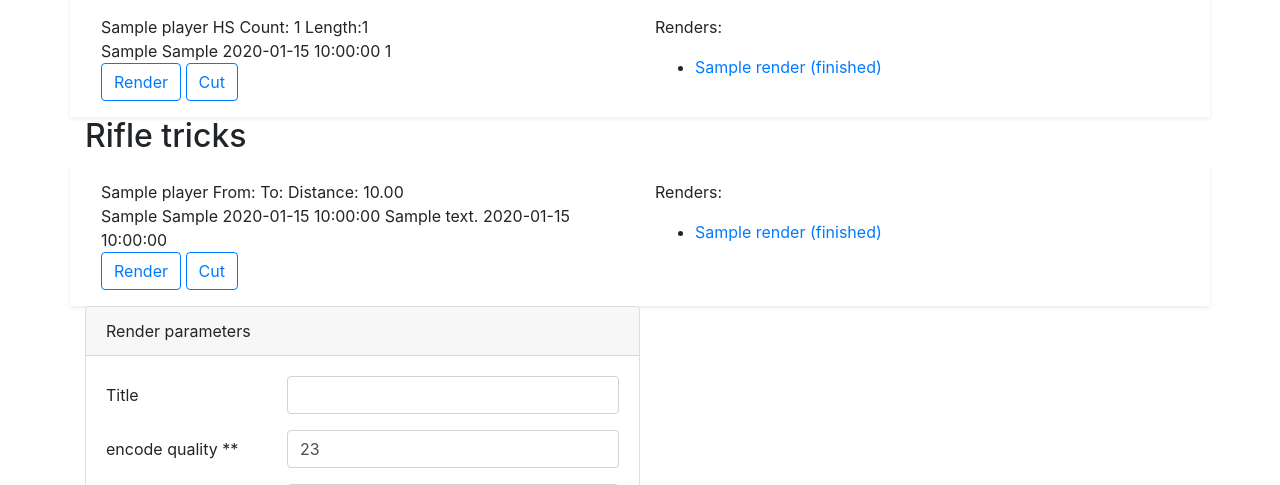
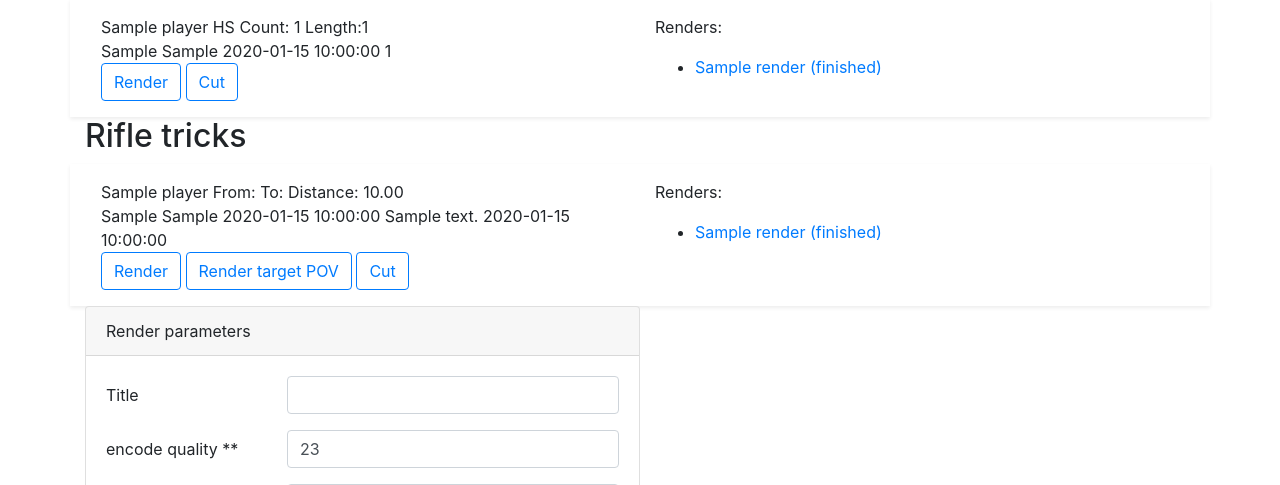
Before and after one commit to mittermichal/greatshot-web, a Flask app: template app/templates/export-out.html in a window 1280 px wide. Shown: the part 1054-1539 px from the top of the page. Run offline with Flask 2, Linux system fonts and the light colour scheme; tables that the repository leaves empty hold one stand-in row (values such as "Sample post"); the template is opened without the code that fills it: values that come from a table or form of the project are taken from there, most other values are stand-ins (such as "Sample title", 1, 10 or a date in 2020); some libraries are stand-ins or nearby versions.

Commit message:
button to render riflecam target POV refs: #32

```diff
--- a/app/templates/export-out.html
+++ b/app/templates/export-out.html
@@ -84,15 +84,23 @@
 <sup>*</sup> with gibbing hits
 
 <script>
-function fillForm(e) {
+function fillForm(e, clientNum_target = false) {
 	$('form').show();
-	parameters=["title","start","end","client_num"];
+	let parameters=["title","start","end"];
+	if (!clientNum_target) {
+		parameters.push("client_num");
+	} else {
+		let value=$(e).parent().parent().attr('data-client_num_target');
+		$('form #client_num').attr('value',value);
+		$('form #client_num').val(value);
+	}
 	for (i=0;i<parameters.length;i++) {
-		value=$(e).parent().parent().attr('data-'+parameters[i]);
+		let value=$(e).parent().parent().attr('data-'+parameters[i]);
 		$('form #'+parameters[i]).attr('value',value)
 		$('form #'+parameters[i]).val(value);
-		$('form #'+parameters[i]).change();
+
 	}
+	$('form #'+parameters[i]).change();
 }
 
 //var g_players = {#{ parser_out.g_players|tojson|safe }#};
@@ -165,13 +173,16 @@ function fillForm(e) {
 <h2>Rifle tricks</h2>
 {% for player in parser_out.players %}
 	{% for trick in player.rifletricks %}
-		<div class="rifletrick shadow-sm p-3 row" data-title="{{ player['szCleanName'] }}'s rifletrick" data-client_num="{{ player['bClientNum'] }}" data-start="{{ trick.render_start() }}" data-end="{{ trick.render_end() }}">
+		<div class="rifletrick shadow-sm p-3 row" data-title="{{ player['szCleanName'] }}'s rifletrick" data-client_num="{{ player['bClientNum'] }}" data-client_num_target="{{ trick.jsons[0].bTarget }}" data-start="{{ trick.render_start() }}" data-end="{{ trick.render_end() }}">
 			<div class="col">
 				{{ player.szCleanName }} From: To: Distance: {{ "%.2f"|format(trick.jsons[0].distance) }}<br/>
 					{{ trick.jsons[0].bAttacker }} {{ trick.jsons[0].bTarget }} {{ trick.jsons[0].szTimeString }} {{ trick.jsons[0].szMessage }} {{ trick.jsons[0].dwTime }} <br/>
 				<a class="btn btn-outline-primary" href="#render-form" onclick="fillForm(this);">
 						<span style="width:20px" class="oi oi-video"></span> Render
-					</a>
+				</a>
+				<a class="btn btn-outline-primary" href="#render-form" onclick="fillForm(this,true);">
+						<span style="width:20px" class="oi oi-video"></span> Render target POV
+				</a>
 				<a class="btn btn-outline-primary" href="#cut-form" onclick="fillForm(this);">
 					<span style="width:20px" class="oi oi-resize-width"></span> Cut
 				</a>
```
